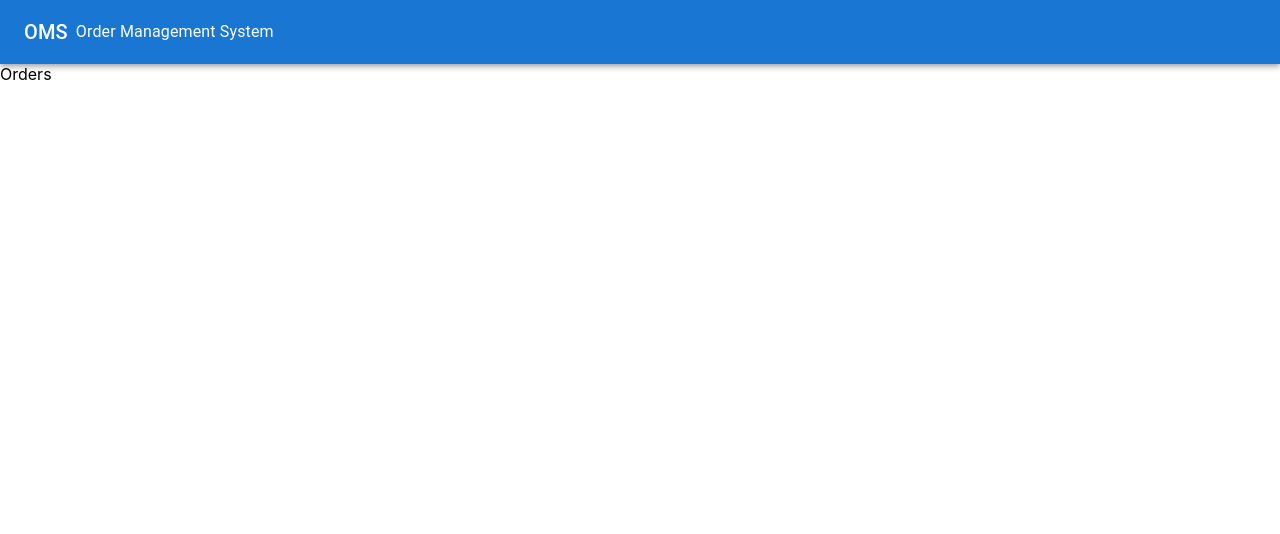
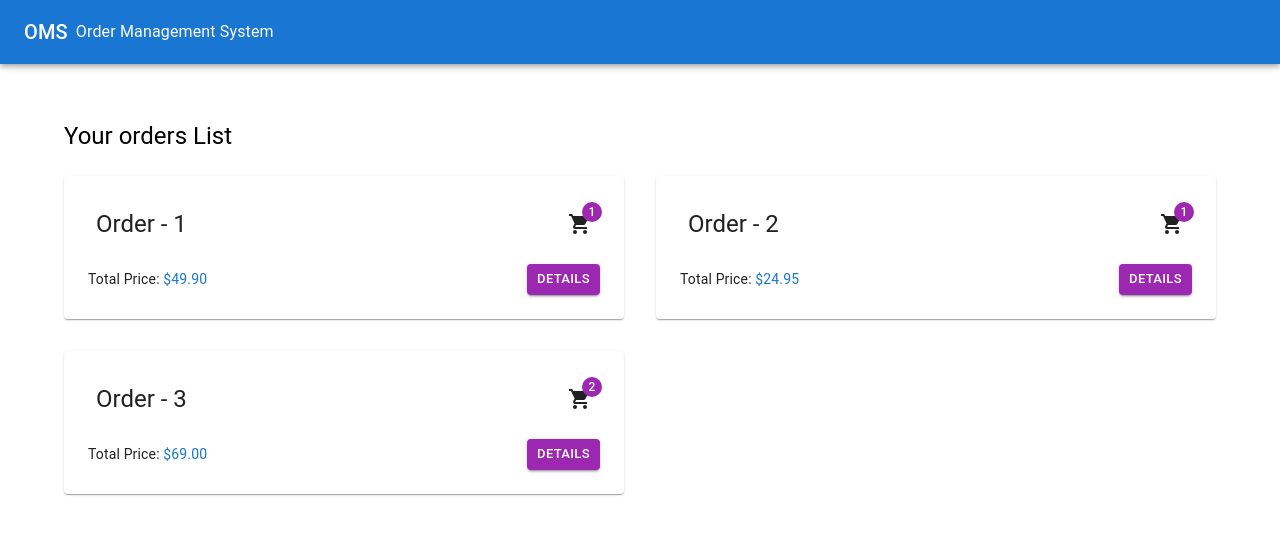
Before and after one commit to teamleadercrm/coding-test, a React (Create React App) app: page /order in a window 1280 px wide. Shown: the top 534 px of the page. Built offline with nearby package versions, Linux system fonts and the light colour scheme.

Commit message:
implementation orders page and orderList and OrderItem component and reusable components such as PriceDisplay and CustomizedBadge

```diff
--- /dev/null
+++ b/src/common/CustomizedBadge.tsx
@@ -0,0 +1,24 @@
+import React, { FC } from "react";
+import Badge, { BadgeProps } from "@mui/material/Badge";
+import ShoppingCartIcon from "@mui/icons-material/ShoppingCart";
+
+interface CustomizedBadgeProps extends BadgeProps {
+  count: number | undefined;
+  color?: "default" | "error" | "primary" | "secondary";
+  badgeIcon?: React.ElementType;
+}
+
+const CustomizedBadge: FC<CustomizedBadgeProps> = ({
+  count,
+  color = "secondary",
+  badgeIcon: BadgeIcon = ShoppingCartIcon,
+  ...props
+}) => {
+  return (
+    <Badge badgeContent={count} color={color} {...props}>
+      <BadgeIcon />
+    </Badge>
+  );
+};
+
+export default CustomizedBadge;
--- /dev/null
+++ b/src/common/PriceDisplay.tsx
@@ -0,0 +1,22 @@
+import { FC } from "react";
+import { Typography, TypographyProps } from "@mui/material";
+import { formatCurrency } from "../utils/numberUtils";
+
+interface PriceDisplayProps extends TypographyProps {
+  value?: string;
+  label: string;
+}
+
+const PriceDisplay: FC<PriceDisplayProps> = ({ value, label, ...props }) => {
+  return (
+    <Typography variant="body2" component="div" {...props}>
+      {label}:
+      <Typography variant="body2" component="span" color="primary">
+        {" "}
+        {value ? formatCurrency(value) : "-"}
+      </Typography>
+    </Typography>
+  );
+};
+
+export default PriceDisplay;
--- /dev/null
+++ b/src/components/OrderItem.tsx
@@ -0,0 +1,61 @@
+import {
+  Button,
+  Card,
+  CardActionArea,
+  CardActions,
+  CardContent,
+  Grid,
+} from "@mui/material";
+import React from "react";
+import { Link } from "react-router-dom";
+import { IOrder } from "../models/index.model";
+import SectionTitle from "../common/SectionTitle";
+import PriceDisplay from "../common/PriceDisplay";
+import CustomizedBadge from "../common/CustomizedBadge";
+
+interface OrderItemProps {
+  order?: IOrder;
+}
+
+const OrderItem: React.FC<OrderItemProps> = ({ order = {} }) => {
+  return (
+    <Grid item xs={12} md={6}>
+      <Card
+        sx={{
+          p: 2,
+        }}
+      >
+        <CardActionArea>
+          <CardContent>
+            <Grid
+              container
+              direction="row"
+              justifyContent="space-between"
+              alignItems="center"
+            >
+              <SectionTitle title={`Order - ${order?.id}`} variant="h5" />
+              <CustomizedBadge count={order?.items?.length} />
+            </Grid>
+          </CardContent>
+        </CardActionArea>
+        <CardActions>
+          <Grid
+            container
+            direction="row"
+            justifyContent="space-between"
+            alignItems="center"
+          >
+            <PriceDisplay value={order?.total} label="Total Price" />
+            <Link to={`/order/${order.id}`}>
+              <Button size="small" variant="contained" color="secondary">
+                Details
+              </Button>
+            </Link>
+          </Grid>
+        </CardActions>
+      </Card>
+    </Grid>
+  );
+};
+
+export default OrderItem;
--- /dev/null
+++ b/src/components/OrderList.tsx
@@ -0,0 +1,20 @@
+import React from "react";
+import { Grid } from "@mui/material";
+import { IOrder } from "../models/index.model";
+import OrderItem from "./OrderItem";
+
+interface OrderListProps {
+  orders: IOrder[];
+}
+
+const OrderList: React.FC<OrderListProps> = ({ orders }) => {
+  return (
+    <Grid container spacing={4}>
+      {orders?.map((order) => (
+        <OrderItem order={order} key={order.id} />
+      ))}
+    </Grid>
+  );
+};
+
+export default OrderList;
--- a/src/pages/Orders.tsx
+++ b/src/pages/Orders.tsx
@@ -1,7 +1,28 @@
-import React from "react";
+import { FC, useEffect } from "react";
+import { useDispatch, useSelector } from "react-redux";
+import { getOrders, selectOrders } from "../store/slices/orderSlice";
+import { Container } from "@mui/material";
+import { IOrder } from "../models/order.model";
+import { AppThunkDispatch } from "../store";
+import SectionTitle from "../common/SectionTitle";
+import OrderList from "../components/OrderList";
 
-const Orders = () => {
-  return <div>Orders</div>;
+interface OrdersProps {}
+
+const Orders: FC<OrdersProps> = () => {
+  const dispatch: AppThunkDispatch = useDispatch();
+  const orders: IOrder[] = useSelector(selectOrders);
+
+  useEffect(() => {
+    dispatch(getOrders());
+  }, [dispatch]);
+
+  return (
+    <Container maxWidth="lg" component="main" sx={{ pt: 4, pb: 4 }}>
+      <SectionTitle variant="h5" title="Your orders List" my={3} />
+      <OrderList orders={orders} />
+    </Container>
+  );
 };
 
 export default Orders;
--- /dev/null
+++ b/src/utils/numberUtils.ts
@@ -0,0 +1,4 @@
+export function formatCurrency(value: string): string {
+  const valueAsString: string = value?.toString();
+  return `$${parseFloat(valueAsString).toFixed(2)}`;
+}
```
